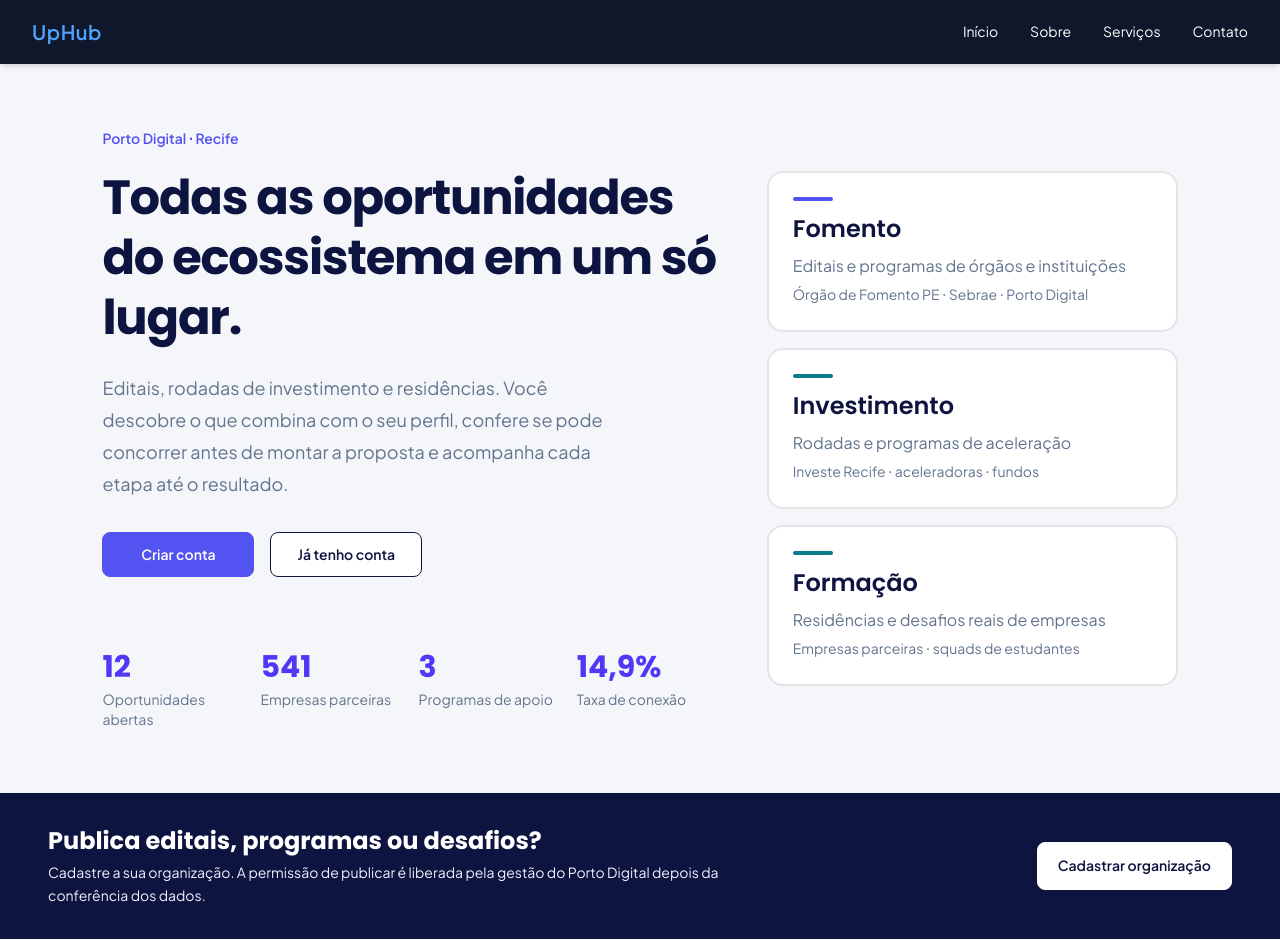
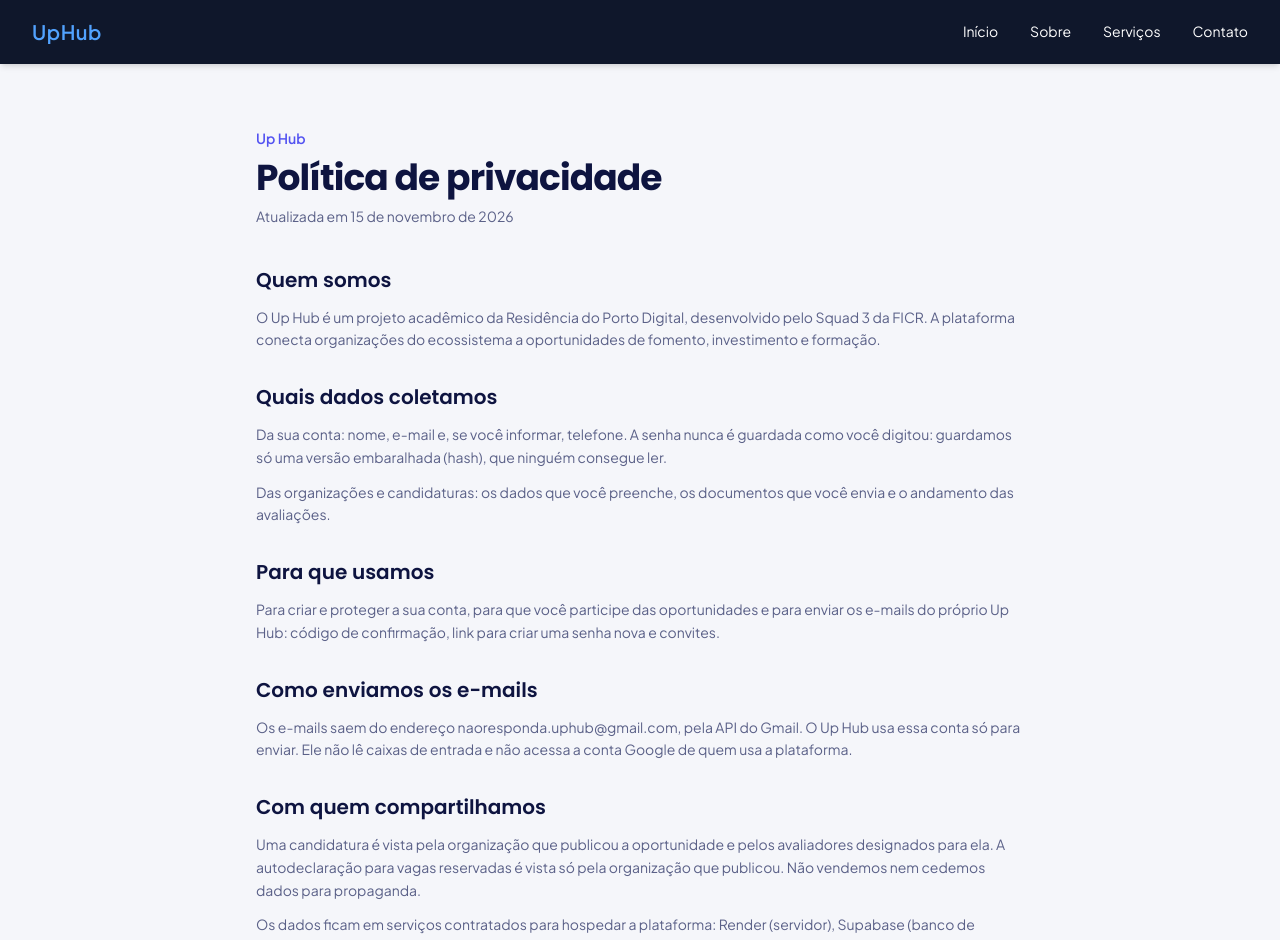
Before and after one commit to umcaranormale-bot/UpHub, a React (Vite) app in the folder frontend/: page /privacidade in a window 1280 px wide. Before the commit this address led to /. Shown: the top 940 px of the page. Built offline with nearby package versions, Linux system fonts and the light colour scheme.

Commit message:
Página de política de privacidade (/privacidade)

```diff
--- a/frontend/src/App.tsx
+++ b/frontend/src/App.tsx
@@ -8,6 +8,7 @@ import RegisterPage from './pages/RegisterPage'
 import RecoveryPasswordPage from './pages/RecoverPasswordPage'
 import ResetPasswordPage from './pages/ResetPasswordPage'
 import CandidateHome from './pages/CandidateHome'
+import PrivacidadePage from './pages/PrivacidadePage'
 
 /**
  * Índice das telas do site.
@@ -30,6 +31,7 @@ function App() {
                 <Route path="/" element={<LandingPage />} />
                 {/* Acrescentem as rotas de vocês aqui. */}
                 <Route path="/cadastro" element={<RegisterPage />} />
+                <Route path="/privacidade" element={<PrivacidadePage />} /> { }
 
                 {/* Endereço que não existe: manda de volta para a landing-page. */}
                 <Route path="*" element={<Navigate to="/" replace />} />
--- /dev/null
+++ b/frontend/src/pages/PrivacidadePage.tsx
@@ -0,0 +1,76 @@
+const ATUALIZADA_EM = '15 de novembro de 2026';
+
+interface Secao {
+    titulo: string;
+    paragrafos: string[];
+}
+
+const secoes: Secao[] = [
+    {
+        titulo: 'Quem somos',
+        paragrafos: [
+            'O Up Hub é um projeto acadêmico da Residência do Porto Digital, desenvolvido pelo Squad 3 da FICR. A plataforma conecta organizações do ecossistema a oportunidades de fomento, investimento e formação.',
+        ],
+    },
+    {
+        titulo: 'Quais dados coletamos',
+        paragrafos: [
+            'Da sua conta: nome, e-mail e, se você informar, telefone. A senha nunca é guardada como você digitou: guardamos só uma versão embaralhada (hash), que ninguém consegue ler.',
+            'Das organizações e candidaturas: os dados que você preenche, os documentos que você envia e o andamento das avaliações.',
+        ],
+    },
+    {
+        titulo: 'Para que usamos',
+        paragrafos: [
+            'Para criar e proteger a sua conta, para que você participe das oportunidades e para enviar os e-mails do próprio Up Hub: código de confirmação, link para criar uma senha nova e convites.',
+        ],
+    },
+    {
+        titulo: 'Como enviamos os e-mails',
+        paragrafos: [
+            'Os e-mails saem do endereço naoresponda.uphub@gmail.com, pela API do Gmail. O Up Hub usa essa conta só para enviar. Ele não lê caixas de entrada e não acessa a conta Google de quem usa a plataforma.',
+        ],
+    },
+    {
+        titulo: 'Com quem compartilhamos',
+        paragrafos: [
+            'Uma candidatura é vista pela organização que publicou a oportunidade e pelos avaliadores designados para ela. A autodeclaração para vagas reservadas é vista só pela organização que publicou. Não vendemos nem cedemos dados para propaganda.',
+            'Os dados ficam em serviços contratados para hospedar a plataforma: Render (servidor), Supabase (banco de dados) e Cloudflare (site).',
+        ],
+    },
+    {
+        titulo: 'Seus direitos',
+        paragrafos: [
+            'Pela Lei Geral de Proteção de Dados (LGPD), você pode pedir para ver, corrigir ou apagar os seus dados. Para isso, fale com a equipe do Up Hub pelo repositório do projeto no GitHub.',
+        ],
+    },
+];
+
+export default function PrivacidadePage() {
+    return (
+        <section className="bg-page px-6 py-16">
+            <div className="mx-auto max-w-3xl">
+                <span className="text-sm font-semibold text-acento">Up Hub</span>
+                <h1 className="mt-2 text-4xl font-bold tracking-tight text-titulo">
+                    Política de privacidade
+                </h1>
+                <p className="mt-2 text-sm text-secundario">Atualizada em {ATUALIZADA_EM}</p>
+
+                <div className="mt-10 space-y-8">
+                    {secoes.map((secao) => (
+                        <article key={secao.titulo}>
+                            <h2 className="mb-3 text-xl font-semibold text-titulo">{secao.titulo}</h2>
+                            <div className="space-y-3">
+                                {secao.paragrafos.map((paragrafo) => (
+                                    <p key={paragrafo} className="leading-relaxed text-secundario">
+                                        {paragrafo}
+                                    </p>
+                                ))}
+                            </div>
+                        </article>
+                    ))}
+                </div>
+            </div>
+        </section>
+    );
+}
```
